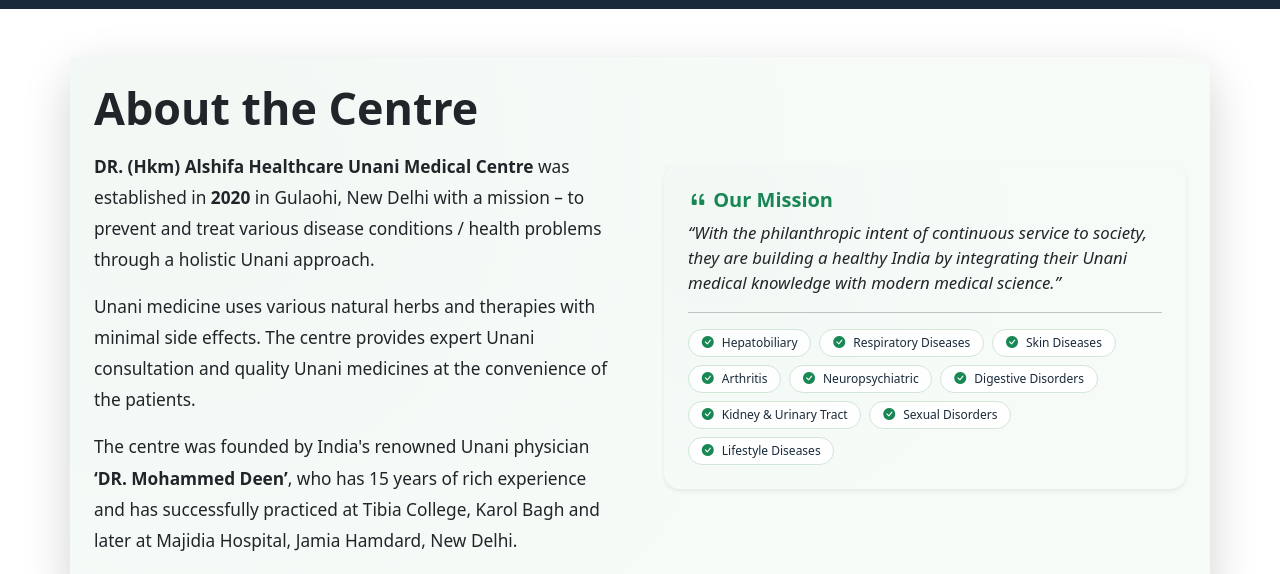
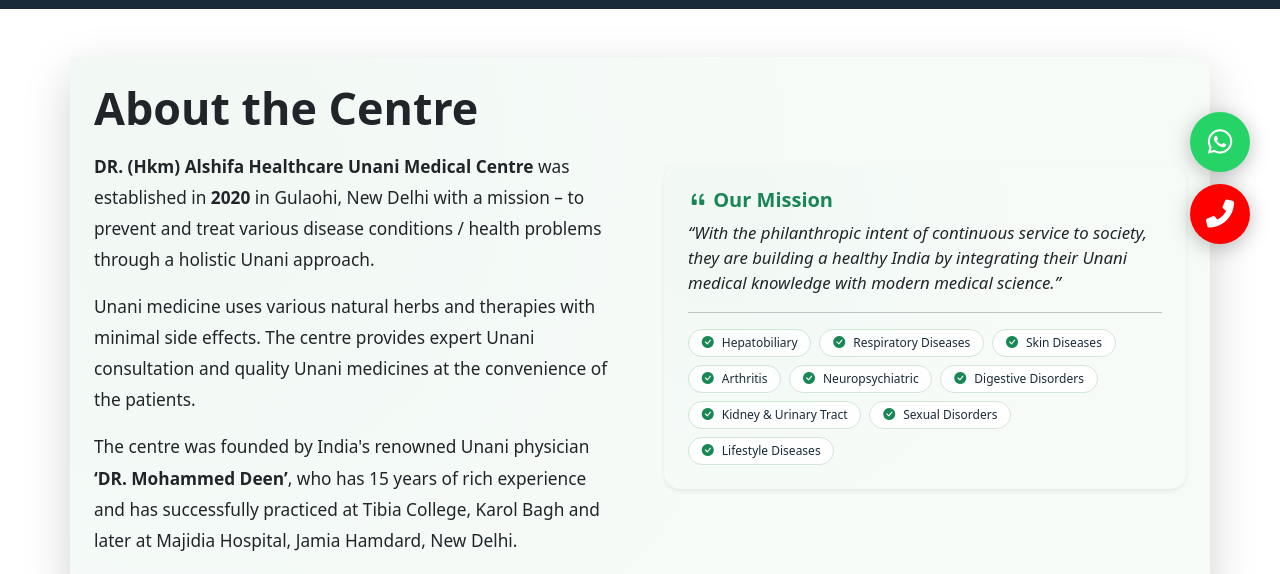
Before and after one commit to M1u2s3khan/Alshifa, a plain HTML site: page about.html in a window 1280 px wide. Shown: the part 526-1100 px from the top of the page. Drawn offline with nearby package versions, Linux system fonts and the light colour scheme.

Commit message:
Update about.html

```diff
--- a/about.html
+++ b/about.html
@@ -17,6 +17,19 @@
 </head>
 <body>
 
+    <!-- ===== FLOATING WHATSAPP & CALL BUTTONS ===== -->
+    <div class="float-buttons">
+        <!-- WhatsApp Button -->
+        <a href="https://wa.me/918882787414" target="_blank" class="float-btn whatsapp-float" aria-label="Chat on WhatsApp">
+            <i class="fab fa-whatsapp"></i>
+            <span class="tooltip-text">WhatsApp</span>
+        </a>
+        <!-- Call Button -->
+        <a href="tel:+918882787414" class="float-btn call-float" aria-label="Call us">
+            <i class="fas fa-phone-alt"></i>
+            <span class="tooltip-text">Call Now</span>
+        </a>
+    </div>
 
 
     <!-- ===== NAVBAR ===== -->
```
